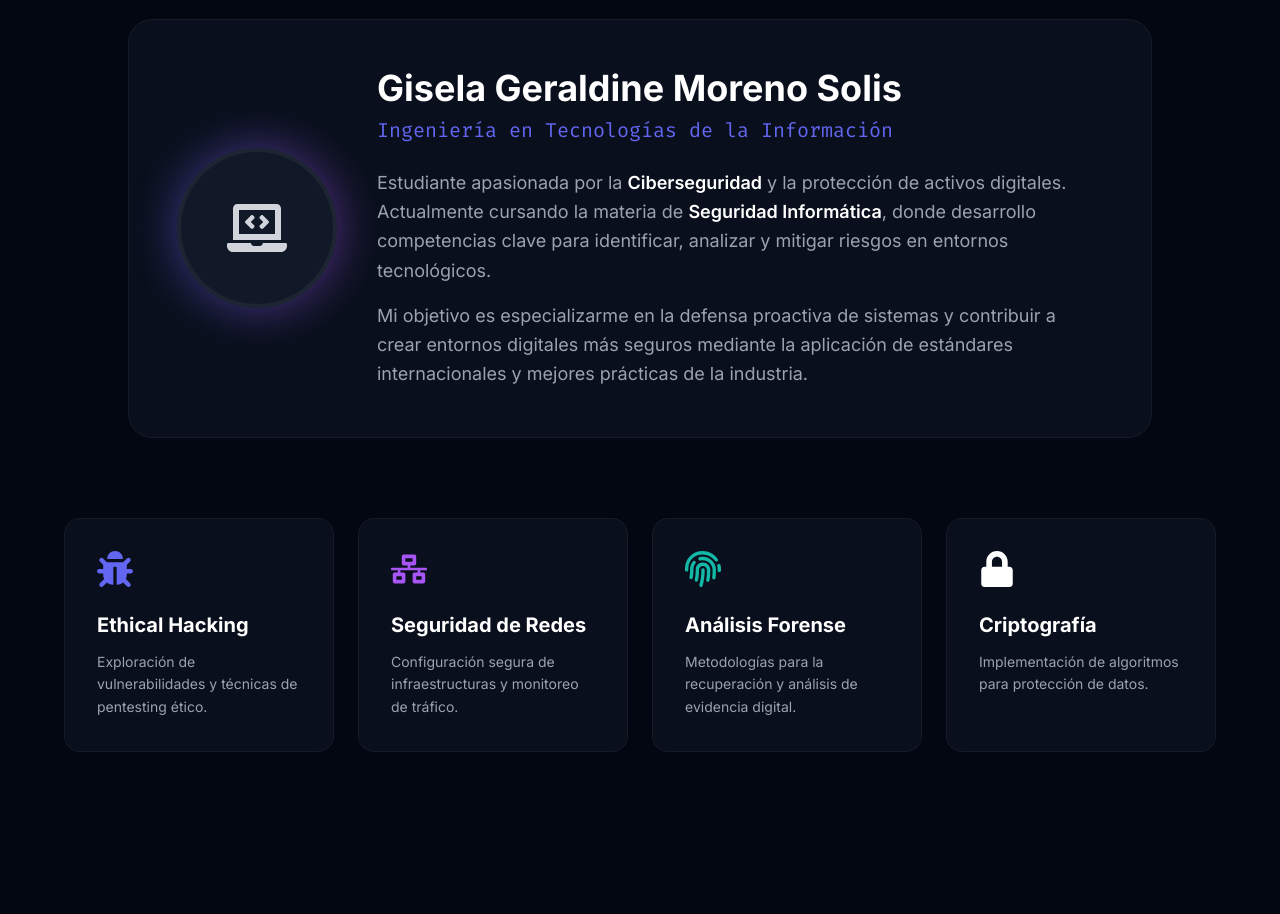
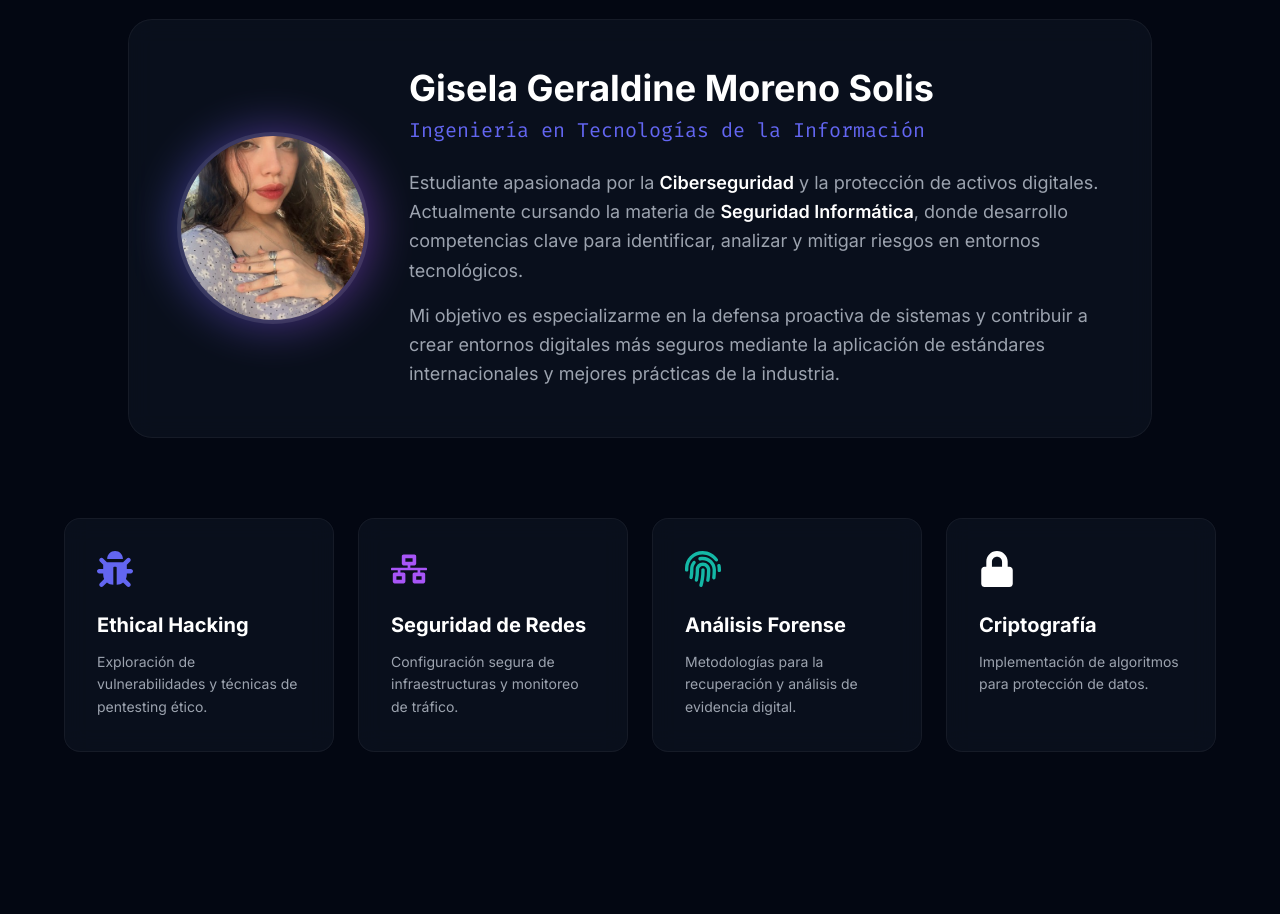
Before and after one commit to GiselaM12/portafolio-seguridad, a React (Vite) app: page / in a window 1280 px wide. Shown: the part 2240-3154 px from the top of the page. Built offline with nearby package versions, Linux system fonts and the light colour scheme.

Commit message:
feat: add real user profile photo

```diff
--- a/src/components/Profile.jsx
+++ b/src/components/Profile.jsx
@@ -1,5 +1,6 @@
 import { motion } from 'framer-motion';
 import { FaUserShield, FaNetworkWired, FaUserSecret, FaBug, FaLaptopCode, FaFingerprint, FaLock, FaServer } from 'react-icons/fa';
+import profileImage from '../assets/profile.png';
 
 const Profile = () => {
     const interests = [
@@ -54,10 +55,14 @@ const Profile = () => {
                     className="glass-card rounded-3xl p-8 md:p-12 mb-20 max-w-5xl mx-auto border-t border-white/10"
                 >
                     <div className="flex flex-col md:flex-row items-center gap-10">
-                        <div className="relative group">
+                        <div className="relative group shrink-0">
                             <div className="absolute inset-0 bg-gradient-to-r from-cyber-primary to-cyber-secondary rounded-full blur-xl opacity-50 group-hover:opacity-80 transition-opacity duration-500"></div>
-                            <div className="w-40 h-40 bg-cyber-surface rounded-full flex items-center justify-center relative z-10 border-4 border-white/5 group-hover:scale-105 transition-transform duration-300">
-                                <FaLaptopCode className="text-6xl text-gray-300" />
+                            <div className="w-48 h-48 rounded-full overflow-hidden relative z-10 border-4 border-white/10 group-hover:scale-105 transition-transform duration-300">
+                                <img
+                                    src={profileImage}
+                                    alt="Gisela Moreno"
+                                    className="w-full h-full object-cover"
+                                />
                             </div>
                         </div>
 
```
Also changed, not shown: src/assets/profile.png (added).
